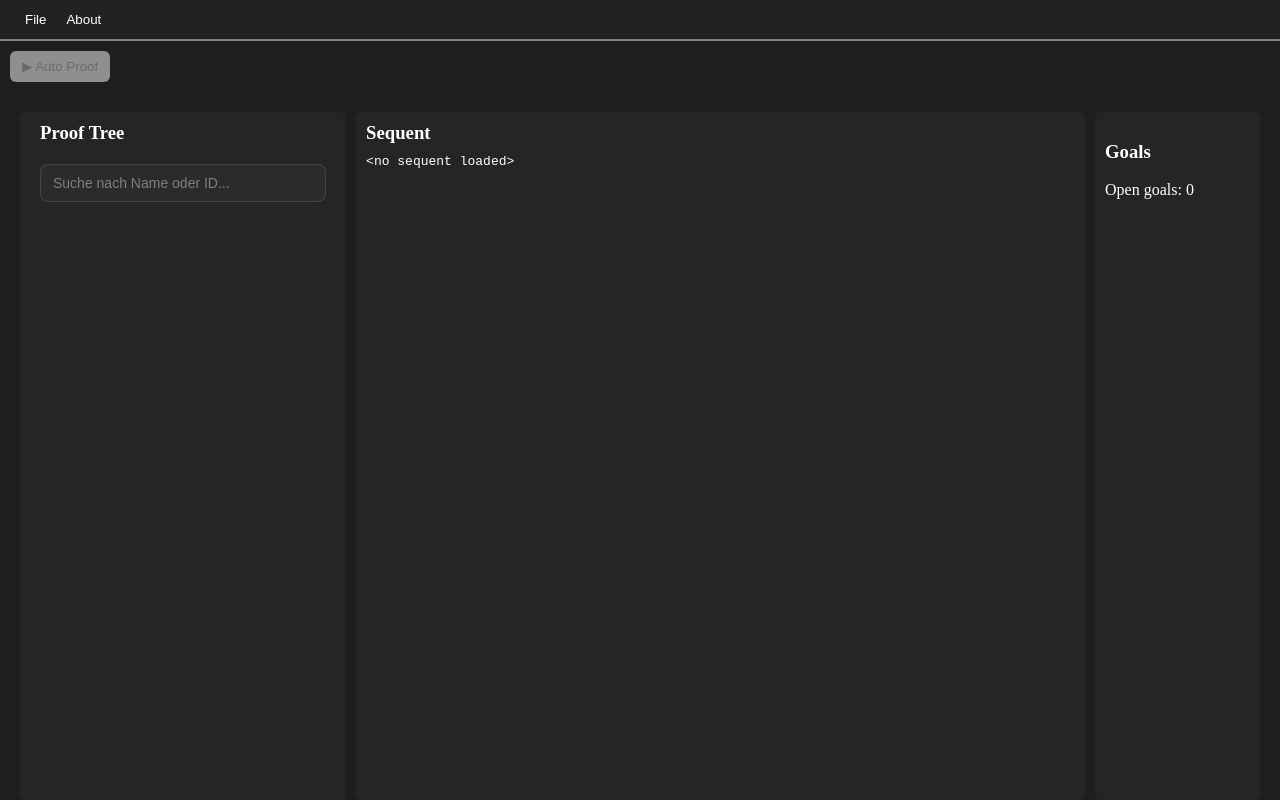
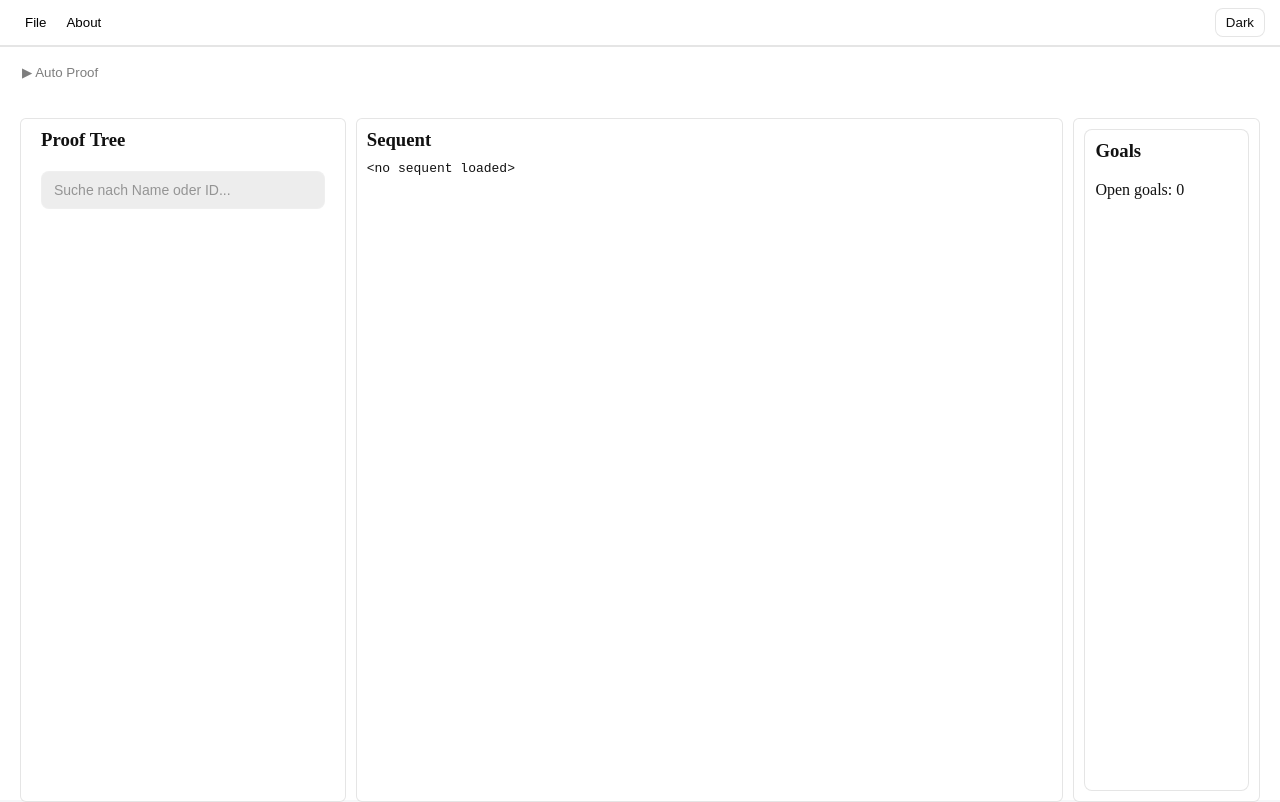
Before and after one commit to MrGunflame/keyui, a SvelteKit app: page / in a window 1280 px wide. Built offline with nearby package versions, Linux system fonts and the light colour scheme.

Commit message:
Add light/dark mode toggle  (#46)
* Add light/dark mode toggle using CSS variables

* use theme variables for panels and modal

* Fix remaining css

* fix `package.json`

---------

Co-authored-by: MrGunflame <mrgunflame@protonmail.com>

```diff
--- /dev/null
+++ b/src/app.css
@@ -0,0 +1,57 @@
+:root {
+  color-scheme: dark;
+
+  --c-bg: #141414;
+  --c-panel: #252525;
+  --c-panel-2: #1f1f1f;
+
+  --c-text: #ffffff;
+  --c-border: rgba(255, 255, 255, 0.08);
+  --c-border-hover: rgba(255, 255, 255, 0.22);
+
+  --c-node: #2b2b2b;
+  --c-node-open: #6a2525;
+  --c-node-closed: #1f4f2a;
+  --c-node-unknown: #333;
+
+  --c-active-outline: rgba(80, 200, 120, 0.95);
+  --c-hover-bg: #2b2b2b;
+  --c-span-hover: gray;
+
+  --c-main-background: #1e1e1e;
+
+  --c-main: black;
+  --c-main-inverse: white;
+}
+
+:root[data-theme="light"] {
+  color-scheme: light;
+
+  --c-bg: #f5f6f8;
+  --c-panel: #ffffff;
+  --c-panel-2: #ffffff;
+
+  --c-text: #111111;
+  --c-border: rgba(0, 0, 0, 0.10);
+  --c-border-hover: rgba(0, 0, 0, 0.20);
+
+  --c-node: #f2f2f2;
+  --c-node-open: #ffd6d6;
+  --c-node-closed: #d6ffe1;
+  --c-node-unknown: #e8e8e8;
+
+  --c-active-outline: rgba(34, 139, 34, 0.8);
+  --c-hover-bg: #ededed;
+  --c-span-hover: #cfcfcf;
+
+  --c-main-background: #ffffff;
+
+  --c-main: white;
+  --c-main-inverse: black;
+}
+
+body {
+  margin: 0;
+  background: var(--c-bg);
+  color: var(--c-text);
+}
--- a/src/lib/components/GoalsPanel.svelte
+++ b/src/lib/components/GoalsPanel.svelte
@@ -32,3 +32,27 @@
         {/each}
     </ul>
 </div>
+
+<style>
+    .panel {
+        background: var(--c-panel);
+        color: var(--c-text);
+        border: 1px solid var(--c-border);
+        border-radius: 8px;
+        padding: 10px;
+        height: 100%;
+    }
+
+    .panel h3 {
+        margin-top: 0;
+    }
+
+    .panel ul {
+        margin: 0;
+        padding-left: 18px;
+    }
+
+    .panel li {
+        margin: 4px 0;
+    }
+</style>
--- a/src/lib/components/ProofTree.svelte
+++ b/src/lib/components/ProofTree.svelte
@@ -401,10 +401,9 @@
     .search-input {
         width: 100%;
         padding: 10px 35px 10px 12px;
-        background: #2b2b2b;
+        background: var(--c-hover-bg);
         border: 1px solid rgba(255, 255, 255, 0.12);
         border-radius: 8px;
-        color: white;
         font-size: 14px;
         box-sizing: border-box;
     }
@@ -414,7 +413,9 @@
     }
 
     .search-input::placeholder {
-        color: rgba(255, 255, 255, 0.4);
+        /* color: rgba(255, 255, 255, 0.4); */
+        color: var(--c-text);
+        opacity: 0.4;
     }
 
     .clear-btn {
@@ -424,14 +425,16 @@
         transform: translateY(-50%);
         background: transparent;
         border: none;
-        color: rgba(255, 255, 255, 0.5);
+        color: var(--c-text);
         cursor: pointer;
         padding: 4px 8px;
         font-size: 16px;
+        opacity: 0.5;
     }
 
     .clear-btn:hover {
-        color: white;
+        color: var(--c-text);
+        opacity: 1;
     }
 
     .node-list {
@@ -452,13 +455,13 @@
         align-items: center;
         gap: 8px;
 
-        color: white;
+        color: var(--c-text);
         border: 1px solid rgba(255, 255, 255, 0.08);
         padding: 8px 10px;
         margin: 6px 0;
         border-radius: 8px;
 
-        background: #2b2b2b;
+        background: var(--c-hover-bg);
         font-weight: 600;
         cursor: pointer;
         transition:
@@ -477,7 +480,7 @@
         margin: 6px 0;
         border-radius: 8px;
         border: 1px dashed rgba(255, 255, 255, 0.2);
-        color: rgba(255, 255, 255, 0.8);
+        opacity: 0.8;
         background: rgba(255, 255, 255, 0.04);
         font-weight: 600;
     }
@@ -502,13 +505,13 @@
     }
 
     .open {
-        background: #662222;
+        background: var(--c-node-open);
     }
     .closed {
-        background: #225522;
+        background: var(--c-node-closed);
     }
     .unknown {
-        background: #333;
+        background: var(--c-node-unknown);
     }
 
     .ctx-backdrop {
@@ -606,19 +609,6 @@
         outline-offset: 2px;
     }
 
-    .node.open {
-        background: #6a2525;
-    }
-
-    .node.closed {
-        background: #1f4f2a;
-        opacity: 0.55;
-    }
-
-    .node.unknown {
-        background: #333;
-    }
-
     .node.leaf {
         border-left: 6px solid rgba(255, 255, 255, 0.16);
     }
--- a/src/lib/components/TermTree.svelte
+++ b/src/lib/components/TermTree.svelte
@@ -149,7 +149,6 @@
 
 <style>
     .tree {
-        background: #252525;
         padding: 10px;
         border-radius: 6px;
         height: 100%;
@@ -162,12 +161,6 @@
         display: inline;
         white-space: pre-wrap;
         word-break: break-word;
-    }
-    .display {
-        margin-top: 8px;
-        background: #333;
-        padding: 6px;
-        border-radius: 4px;
     }
 
     .span-hover {
--- /dev/null
+++ b/src/lib/components/ThemeToggle.svelte
@@ -0,0 +1,47 @@
+<script lang="ts">
+    import { onMount } from "svelte";
+
+    type Theme = "dark" | "light";
+    let theme: Theme = "dark";
+
+    function applyTheme(t: Theme) {
+        theme = t;
+        document.documentElement.dataset.theme = t;
+        localStorage.setItem("theme", t);
+    }
+
+    function toggle() {
+        applyTheme(theme === "dark" ? "light" : "dark");
+    }
+
+    onMount(() => {
+        const saved = localStorage.getItem("theme") as Theme | null;
+        if (saved === "dark" || saved === "light") {
+            applyTheme(saved);
+            return;
+        }
+
+        const prefersLight = window.matchMedia(
+            "(prefers-color-scheme: light)",
+        ).matches;
+        applyTheme(prefersLight ? "light" : "dark");
+    });
+</script>
+
+<button on:click={toggle} class="theme-btn">
+    {theme === "dark" ? " Light" : "Dark"}
+</button>
+
+<style>
+    .theme-btn {
+        border: 1px solid var(--c-border);
+        background: var(--c-panel);
+        color: var(--c-text);
+        padding: 6px 10px;
+        border-radius: 8px;
+        cursor: pointer;
+    }
+    .theme-btn:hover {
+        border-color: var(--c-border-hover);
+    }
+</style>
--- a/src/lib/panel/Panel.svelte
+++ b/src/lib/panel/Panel.svelte
@@ -8,10 +8,12 @@
 
 <style>
     .panel {
-        background: #252525;
+        background: var(--c-panel);
         padding: 10px;
         border-radius: 6px;
         height: 100%;
+        color: var(--c-text);
+        border: 1px solid var(--c-border);
         overflow: hidden;
         display: flex;
         flex-direction: column;
--- a/src/routes/+layout.ts
+++ b/src/routes/+layout.ts
@@ -1,3 +1,5 @@
+
+import "../app.css";
 // Tauri doesn't have a Node.js server to do proper SSR
 // so we use adapter-static with a fallback to index.html to put the site in SPA mode
 // See: https://svelte.dev/docs/kit/single-page-apps
--- a/src/routes/+page.svelte
+++ b/src/routes/+page.svelte
@@ -121,8 +121,8 @@ println!("Hello from Rust + Tauri!");
         display: flex;
         flex-flow: column;
 
-        background: #1e1e1e;
-        color: white;
+        background: var(--c-main-background);
+        color: var(--c-text);
     }
 
     .header {
@@ -159,6 +159,7 @@ println!("Hello from Rust + Tauri!");
         cursor: pointer;
         border-radius: 6px;
         background-color: white;
+        color: black;
     }
 
     .play:disabled {
--- a/src/routes/FilePicker.svelte
+++ b/src/routes/FilePicker.svelte
@@ -42,16 +42,15 @@ It would be better if the caller can decide on the style instead. */
         box-shadow: none;
 
         padding: 4px 10px;
+        border: none;
+        cursor: pointer;
         background-color: transparent;
-        border: none;
-        color: white;
-        cursor: pointer;
 
         padding: 7px;
         border-radius: 0;
     }
 
     .btn:hover {
-        background-color: #555;
+        background-color: var(--c-hover-bg);
     }
 </style>
--- a/src/routes/Header.svelte
+++ b/src/routes/Header.svelte
@@ -1,6 +1,8 @@
 <script lang="ts">
+    import ThemeToggle from "$lib/components/ThemeToggle.svelte";
     import Menu from "./Menu.svelte";
     import FilePicker from "./FilePicker.svelte";
+    import { open } from "@tauri-apps/plugin-fs";
 
     let { appState, onError } = $props();
 
@@ -43,6 +45,7 @@
             <button>About</button>
         </li>
     </ul>
+    <ThemeToggle />
 </div>
 
 <style>
@@ -51,15 +54,18 @@
     }
 
     .header button:hover {
-        background-color: #555;
+        background-color: var(--c-hover-bg);
         border-radius: 0;
     }
 
     .header {
         padding: 8px 15px;
-        background-color: #222;
-        color: white;
-        border-bottom: 2px solid gray;
+        background-color: var(--c-panel);
+        border-bottom: 2px solid var(--c-border);
+
+        display: flex;
+        justify-content: space-between;
+        align-items: center;
     }
 
     .top-menu {
@@ -77,7 +83,6 @@
         padding: 4px 10px;
         background-color: transparent;
         border: none;
-        color: white;
         cursor: pointer;
     }
 
@@ -86,7 +91,27 @@
         align-items: flex-start;
         flex-direction: column;
         padding: 0;
-        background-color: #333;
+        background-color: var(--c-panel-2);
+        border: 1px solid var(--c-border);
+    }
+
+    .top-menu {
+        display: flex;
+        list-style-type: none;
+        margin: 0;
+        padding: 0;
+    }
+
+    .top-menu li {
+        display: inline-block;
+    }
+
+    .submenu {
+        display: flex;
+        align-items: flex-start;
+        flex-direction: column;
+        padding: 0;
+        background-color: var(--c-bg);
         border: 1px solid #444;
     }
 </style>
--- a/src/routes/Modal.svelte
+++ b/src/routes/Modal.svelte
@@ -36,6 +36,16 @@
 {/if}
 
 <style>
+    @keyframes scaleIn {
+        from {
+            opacity: 0;
+            transform: scale(0.95);
+        }
+        to {
+            opacity: 1;
+            transform: scale(1);
+        }
+
         .backdrop {
             position: fixed;
             inset: 0;
@@ -47,14 +57,15 @@
         }
 
         .modal {
-        background: white;
+            background: var(--c-panel);
+            color: var(--c-text);
+            border: 1px solid var(--c-border);
             border-radius: 8px;
             padding: 1.5rem;
             min-width: 300px;
             max-width: 90%;
             position: relative;
             animation: scaleIn 0.2s ease-out;
-        color: black;
         }
 
         .close {
@@ -65,16 +76,11 @@
             border: none;
             font-size: 1.5rem;
             cursor: pointer;
+            color: var(--c-text);
         }
-
-    @keyframes scaleIn {
-        from {
-            opacity: 0;
-            transform: scale(0.95);
-        }
-        to {
-            opacity: 1;
-            transform: scale(1);
+        .close:hover {
+            background: var(--c-hover-bg);
+            border-radius: 4px;
         }
     }
 </style>
```
Also changed, not shown: package.json (indentation only), 1 other file (tests, documents, lock files or other folders). Lines whose indentation alone changed are shown as unchanged.
